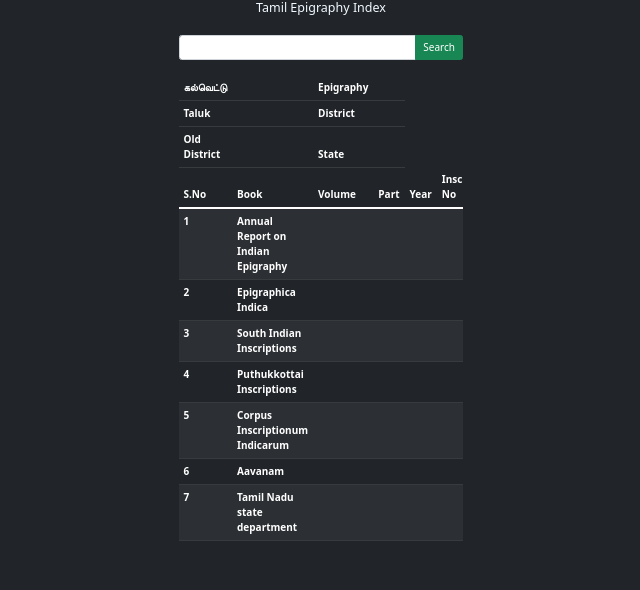
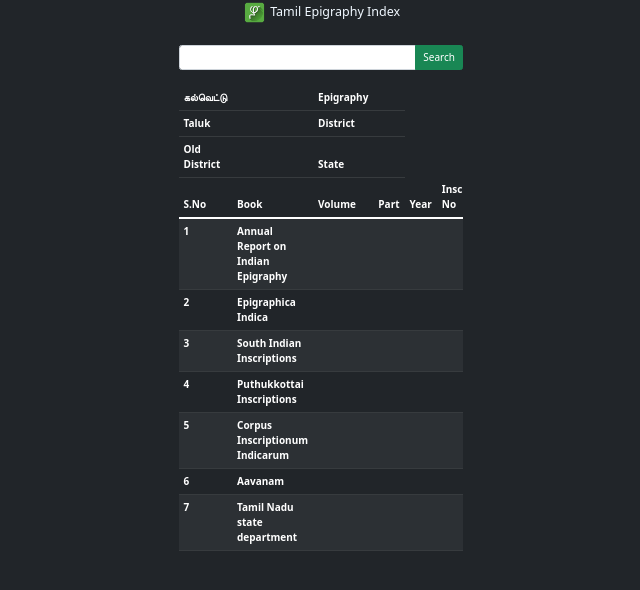
Before and after one commit to Coder-Karikaalan/epigraphy-index-extension, a browser extension: page index.html in a window 1280 px wide. Shown: the whole page, without its empty margins (319-959 px from the left). Drawn offline with nearby package versions, Linux system fonts and the light colour scheme.

Commit message:
logo added

```diff
--- a/index.html
+++ b/index.html
@@ -34,7 +34,7 @@ color: white;
 <div class="container-fluid bg-dark" style="width:450px">
 <div class="row justify-content-center">
 <div class="col-md-8">
-<h5 id="heading">Tamil Epigraphy Index</h5><br>
+<h5 id="heading"><img src="./laa@1x.png" height="25px" width="25px"> Tamil Epigraphy Index</h5><br>
 <div class="input-group">
 <input type="text" id="epiTamil" class="form-control" placeholder="" aria-label="Example text with button addon" aria-describedby="button-addon1">
 <button class="btn btn-success" type="button" id="search">Search</button>
```
Also changed, not shown: laa@1x.png (added), manifest.json (renamed from root/manifest.json).
